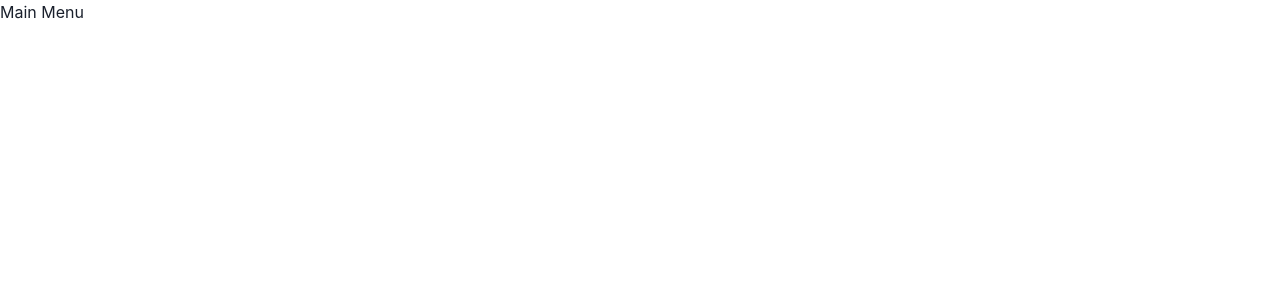
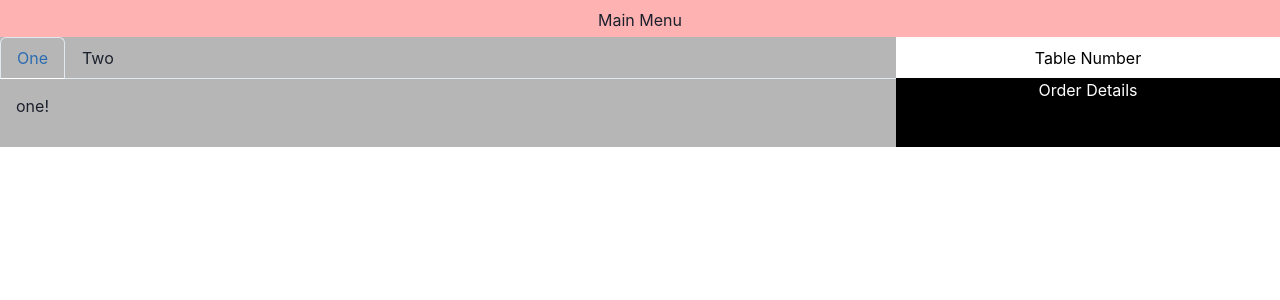
Before and after one commit to CCwong714/pos, a React (Create React App) app: page /MainMenu in a window 1280 px wide. Shown: the top 300 px of the page. Built offline with nearby package versions, Linux system fonts and the light colour scheme.

Commit message:
main menu page

```diff
--- /dev/null
+++ b/src/components/TabMenu.tsx
@@ -0,0 +1,30 @@
+import {
+  Box,
+  Tab,
+  TabList,
+  TabPanel,
+  TabPanels,
+  Tabs,
+  Text,
+} from "@chakra-ui/react";
+
+const TabMenu = () => {
+  return (
+    <Tabs variant="enclosed" bg={"#B6B6B6"} width={"70vw"}>
+      <TabList>
+        <Tab>One</Tab>
+        <Tab>Two</Tab>
+      </TabList>
+      <TabPanels>
+        <TabPanel>
+          <p>one!</p>
+        </TabPanel>
+        <TabPanel>
+          <p>two!</p>
+        </TabPanel>
+      </TabPanels>
+    </Tabs>
+  );
+};
+
+export default TabMenu;
--- a/src/screen/Dashborad.tsx
+++ b/src/screen/Dashborad.tsx
@@ -1,10 +1,20 @@
-import { Box, Text } from "@chakra-ui/react";
+import { Box, Flex, Text } from "@chakra-ui/react";
 
 const Dashboard = () => {
   return (
-    <Box width={'80vw'}>
-      <Text>Dashboard</Text>
-    </Box>
+    <Flex flexDirection={"column"} height={"100%"} width={"30vw"}>
+      <Box height={"51px"}>
+        <Text color={"#000000"} textAlign={"center"} marginTop={"1.1vh"}>
+          Table Number
+        </Text>
+      </Box>
+
+      <Box height={"80%"} bg={"#000000"}>
+        <Text color={"#FFFFFF"} textAlign={"center"}>
+          Order Details
+        </Text>
+      </Box>
+    </Flex>
   );
 };
 
--- a/src/screen/MainMenu.tsx
+++ b/src/screen/MainMenu.tsx
@@ -1,9 +1,39 @@
-import { Text } from "@chakra-ui/react";
+import {
+  Box,
+  Flex,
+  Tab,
+  TabList,
+  TabPanel,
+  TabPanels,
+  Tabs,
+  Text,
+} from "@chakra-ui/react";
+import TabMenu from "../components/TabMenu";
+import Dashboard from "./Dashborad";
 
 const MainMenu = () => {
   return (
     <>
-      <Text>Main Menu</Text>
+      <Flex flexDirection={"column"} width={"100vw"}>
+        <Box
+          height={"50px"}
+          bg={"#FFB2B2"}
+          // width={"99vw"}
+          top="0"
+          left="0"
+          right="0"
+        >
+          <Text textAlign={"center"} marginTop={"1vh"}>
+            Main Menu
+          </Text>
+        </Box>
+        <Flex flexDirection={"row"} height={"100%"}>
+            <TabMenu />
+          {/* <Box width={"30vw"} height={'100%'}> */}
+            <Dashboard />
+          {/* </Box> */}
+        </Flex>
+      </Flex>
     </>
   );
 };
```
